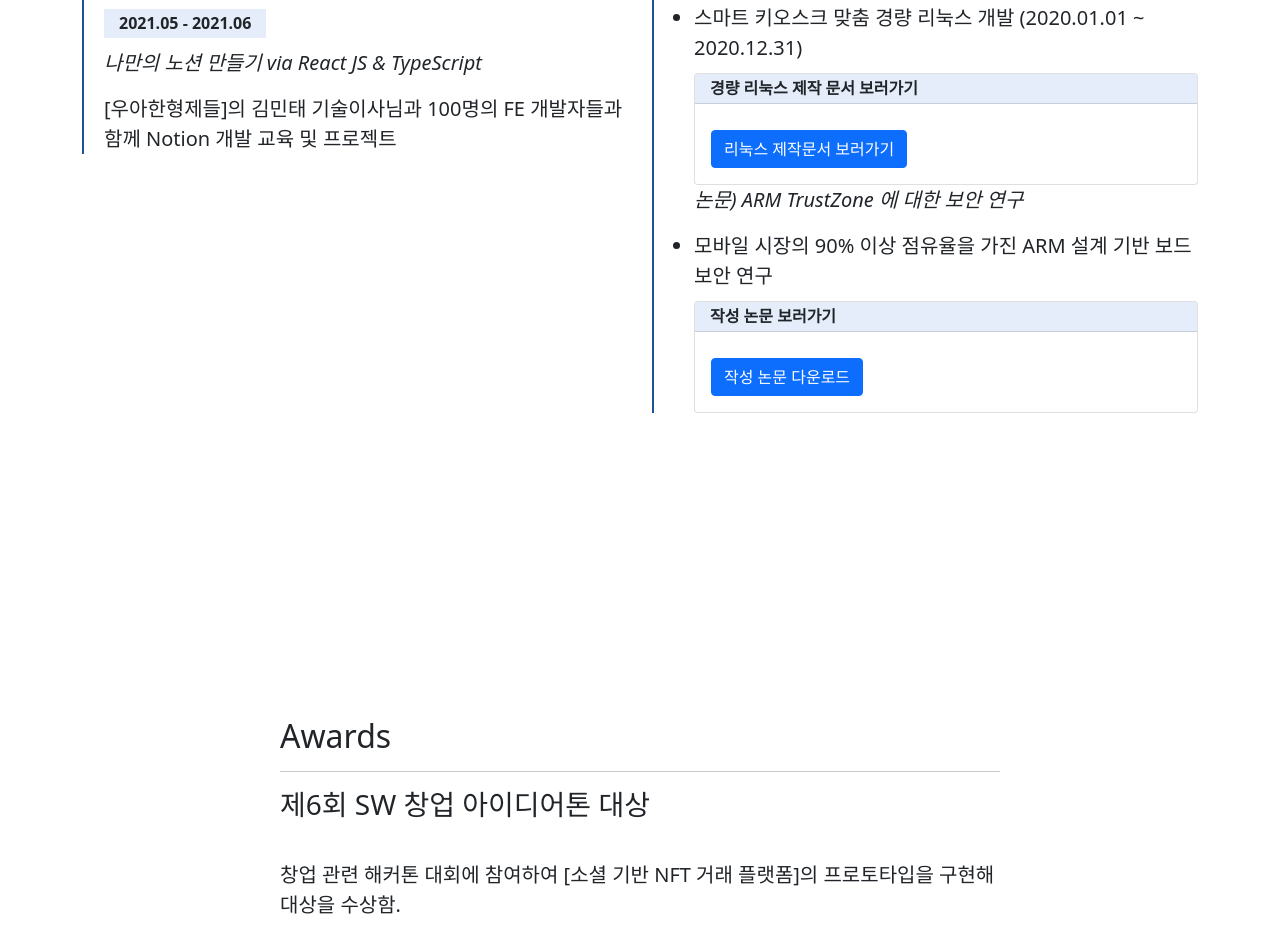
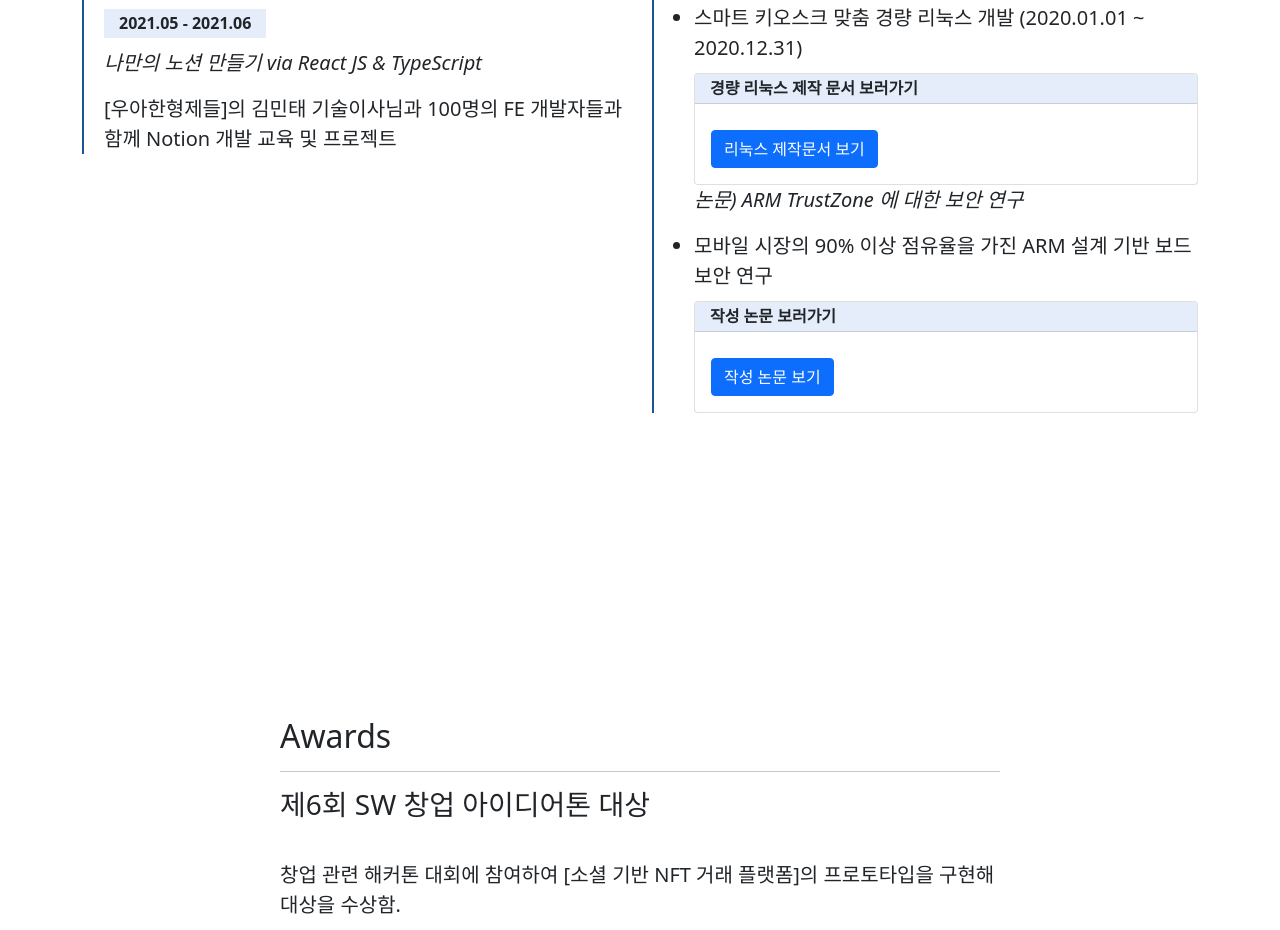
Before and after one commit to minkwns/pfolio, a plain HTML site: page index.html in a window 1280 px wide. Shown: the part 3287-4217 px from the top of the page. Drawn offline with nearby package versions, Linux system fonts and the light colour scheme.

Commit message:
upload files

```diff
--- a/index.html
+++ b/index.html
@@ -187,7 +187,7 @@
                       <div class="card">
                         <h5 class="card-header">경량 리눅스 제작 문서 보러가기</h5>
                         <div class="card-body">
-                          <a href="https://github.com/minkwns/LinuxProject2020" class="btn btn-primary">리눅스 제작문서 보러가기</a>
+                          <a href="assets/LFS_경량리눅스빌드가이드.pdf" class="btn btn-primary">리눅스 제작문서 보기</a>
                         </div>
                         </div>
                     <p><em> 논문) ARM TrustZone 에 대한 보안 연구</em></p>
@@ -195,7 +195,7 @@
                       <div class="card">
                         <h5 class="card-header">작성 논문 보러가기</h5>
                         <div class="card-body">
-                          <a href="assets/ArmTrustZone.pdf" class="btn btn-primary">작성 논문 다운로드</a>
+                          <a href="assets/ArmTrustZone.pdf" class="btn btn-primary">작성 논문 보기</a>
                         </div>
                         </div>
                     </ul>
```
Also changed, not shown: 1 other file.
